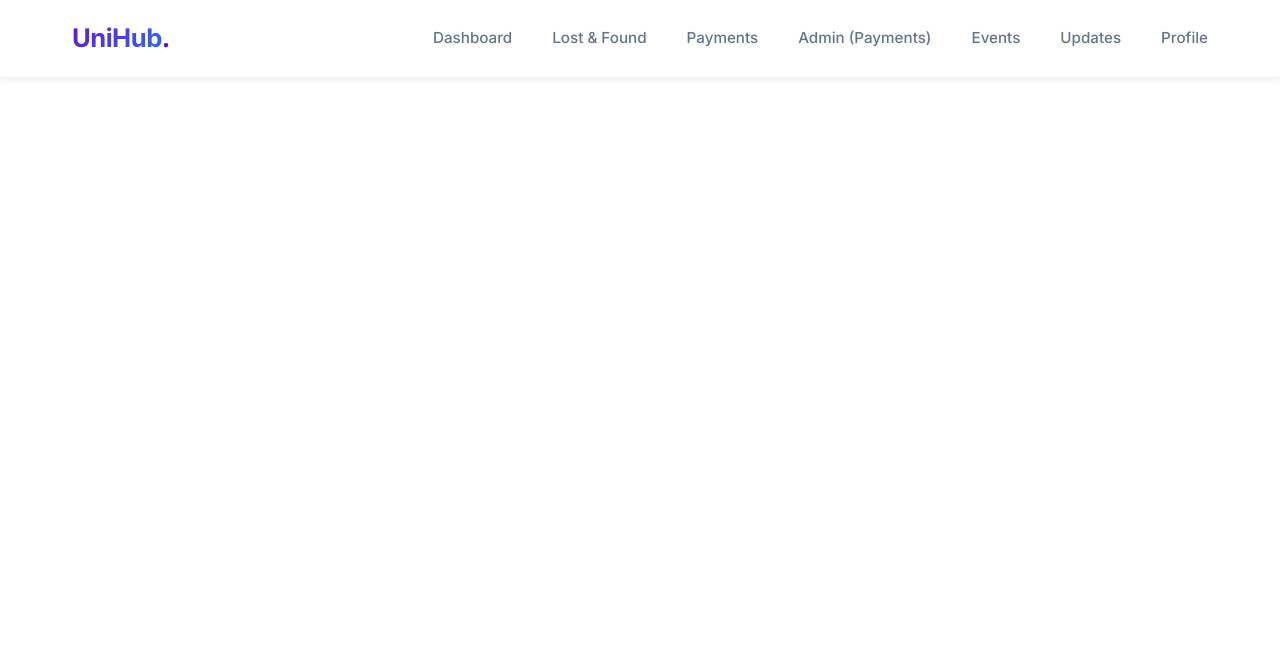
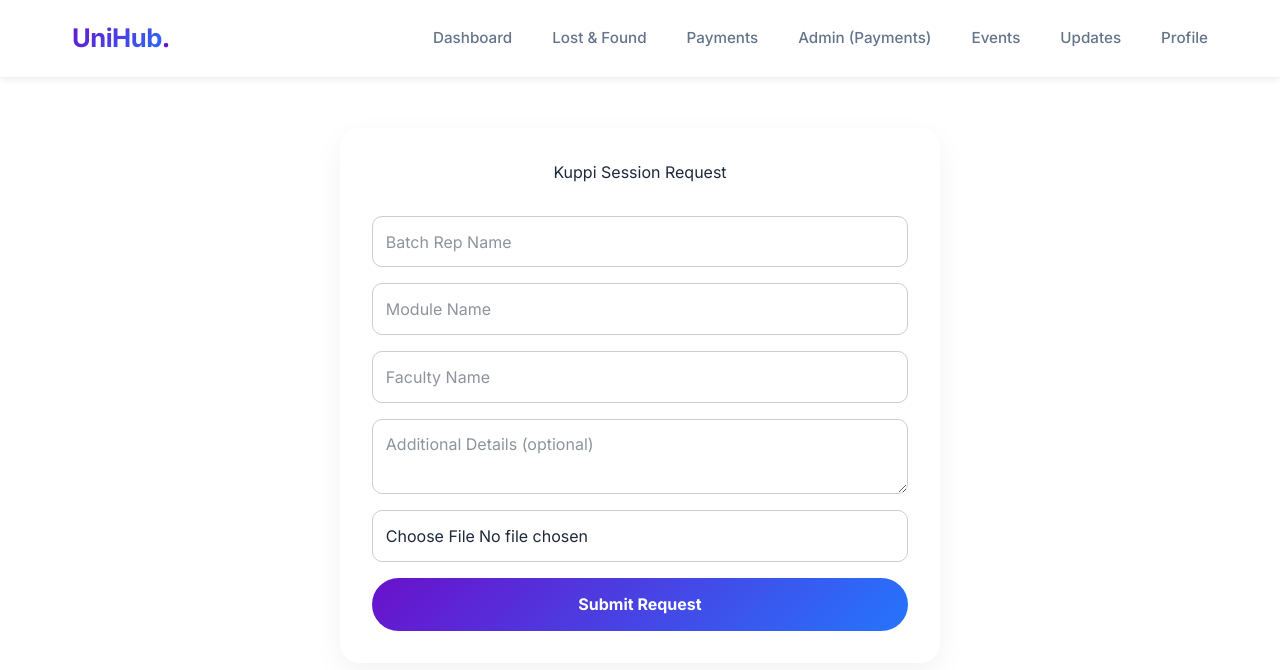
Before and after one commit to Tharuka788/UniHub, a React (Vite) app in the folder frontend/: page /kuppi-request in a window 1280 px wide. Shown: the top 670 px of the page. Built offline with nearby package versions, Linux system fonts and the light colour scheme.

Commit message:
kuppireq frontend

```diff
--- a/frontend/src/App.jsx
+++ b/frontend/src/App.jsx
@@ -7,6 +7,8 @@ import ItemForm from './components/ItemForm/ItemForm';
 import PaymentForm from './components/PaymentForm/PaymentForm';
 import PaymentHistory from './components/PaymentHistory/PaymentHistory';
 import AdminDashboard from './pages/AdminDashboard/AdminDashboard';
+import KuppiRequest from './pages/KuppiRequest/KuppiRequest';
+import AdminKuppiRequests from './pages/AdminKuppiRequests/AdminKuppiRequests';
 import './index.css';
 
 function App() {
@@ -26,6 +28,8 @@ function App() {
             <Route path="/pay" element={<PaymentForm />} />
             <Route path="/payments" element={<PaymentHistory />} />
             <Route path="/admin/payments" element={<AdminDashboard />} />
+            <Route path="/kuppi-request" element={<KuppiRequest />} />
+            <Route path="/admin-kuppi" element={<AdminKuppiRequests />} />
           </Routes>
         </main>
       </div>
--- a/frontend/src/pages/Dashboard/Dashboard.jsx
+++ b/frontend/src/pages/Dashboard/Dashboard.jsx
@@ -31,6 +31,12 @@ const Dashboard = () => {
           <h3>Upcoming Events</h3>
           <p>Stay up to date with the latest workshops, seminars, and student gatherings in uni.</p>
         </div>
+
+        <div className="card" onClick={() => navigate('/kuppi-request')} style={{ cursor: "pointer" }}>
+    <div className="card-icon">📚</div>
+    <h3>Request Kuppi Session</h3>
+    <p>Batch representatives can request special academic support sessions for their batch.</p>
+  </div>
       </section>
     </div>
   );
--- a/frontend/src/pages/KuppiRequest/KuppiRequest.css
+++ b/frontend/src/pages/KuppiRequest/KuppiRequest.css
@@ -0,0 +1,37 @@
+.kuppi-container {
+  max-width: 600px;
+  margin: 50px auto;
+  padding: 2rem;
+  background: var(--card-bg);
+  border-radius: 20px;
+  box-shadow: 0 10px 30px rgba(0,0,0,0.05);
+}
+
+.kuppi-container h1 {
+  text-align: center;
+  margin-bottom: 2rem;
+  color: var(--text-main);
+}
+
+.kuppi-form {
+  display: flex;
+  flex-direction: column;
+  gap: 1rem;
+}
+
+.kuppi-form input,
+.kuppi-form textarea {
+  padding: 0.8rem;
+  border-radius: 10px;
+  border: 1px solid #ccc;
+}
+
+.kuppi-form button {
+  padding: 0.9rem;
+  border-radius: 50px;
+  border: none;
+  background: linear-gradient(135deg, var(--primary-color), var(--secondary-color));
+  color: white;
+  font-weight: bold;
+  cursor: pointer;
+}
--- a/frontend/src/pages/KuppiRequest/KuppiRequest.jsx
+++ b/frontend/src/pages/KuppiRequest/KuppiRequest.jsx
@@ -1,10 +1,78 @@
-function KuppiRequest() {
+import React, { useState } from "react";
+import "./KuppiRequest.css";
+
+const KuppiRequest = () => {
+  const [formData, setFormData] = useState({
+    batchRepName: "",
+    module: "",
+    faculty: "",
+    description: "",
+    letter: null
+  });
+
+  const handleChange = (e) => {
+    const { name, value, files } = e.target;
+
+    if (name === "letter") {
+      setFormData({ ...formData, letter: files[0] });
+    } else {
+      setFormData({ ...formData, [name]: value });
+    }
+  };
+
+  const handleSubmit = (e) => {
+    e.preventDefault();
+    console.log(formData);
+    alert("Request submitted (frontend only)");
+  };
+
   return (
-    <div>
+    <div className="kuppi-container">
       <h1>Kuppi Session Request</h1>
-      <p>Batch rep request form will come here.</p>
+
+      <form className="kuppi-form" onSubmit={handleSubmit}>
+
+        <input
+          type="text"
+          name="batchRepName"
+          placeholder="Batch Rep Name"
+          onChange={handleChange}
+          required
+        />
+
+        <input
+          type="text"
+          name="module"
+          placeholder="Module Name"
+          onChange={handleChange}
+          required
+        />
+
+        <input
+          type="text"
+          name="faculty"
+          placeholder="Faculty Name"
+          onChange={handleChange}
+          required
+        />
+
+        <textarea
+          name="description"
+          placeholder="Additional Details (optional)"
+          onChange={handleChange}
+        />
+
+        <input
+          type="file"
+          name="letter"
+          onChange={handleChange}
+          required
+        />
+
+        <button type="submit">Submit Request</button>
+      </form>
     </div>
   );
-}
+};
 
 export default KuppiRequest;
```
